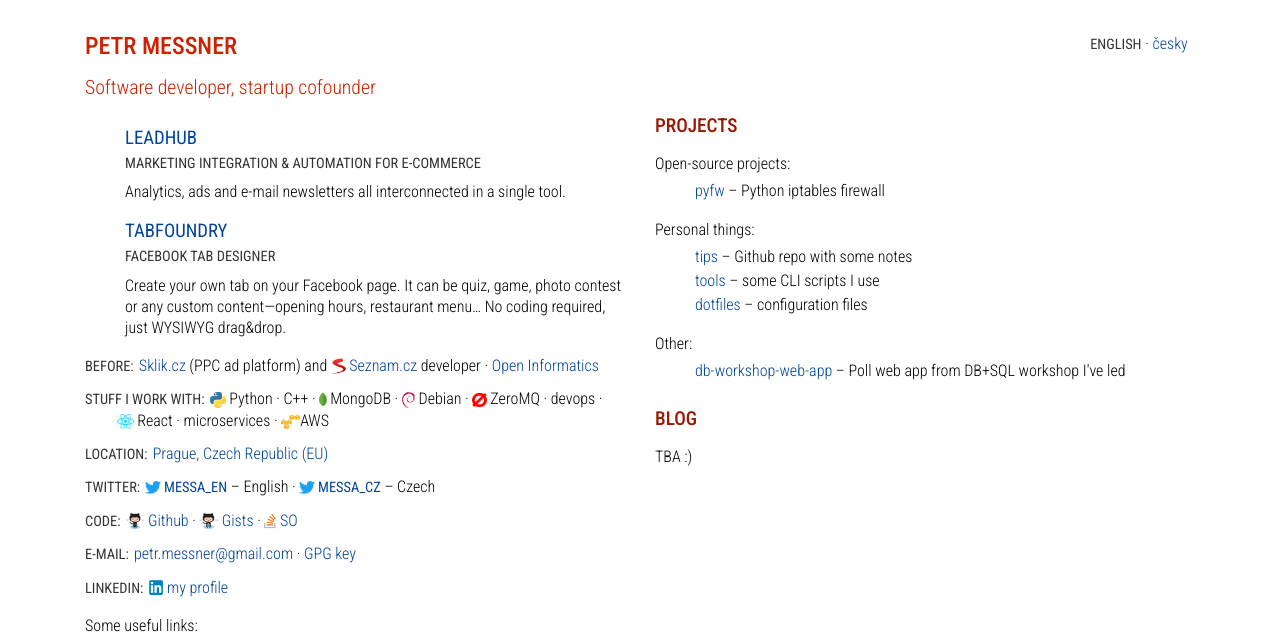
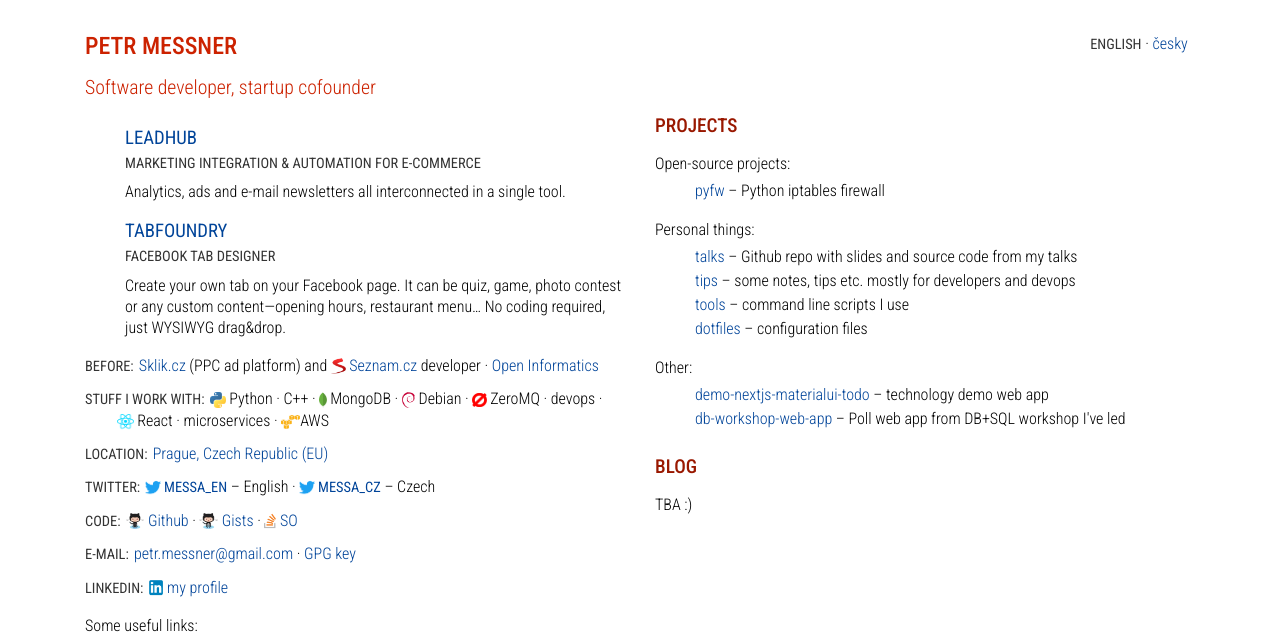
Before and after one commit to messa/www.messa.cz, a Flask app: page /en/ in a window 1280 px wide. Shown: the top 644 px of the page. Run offline with Flask 2, Linux system fonts and the light colour scheme; some libraries are stand-ins or nearby versions.

Commit message:
add github links

```diff
--- a/templates/index.html
+++ b/templates/index.html
@@ -292,29 +292,38 @@
                 </ul>
 
 
-                {% if en %}
-                  <p>Personal things:</p>
-                {% elif cs %}
-                  <p>
+                <p>
+                  {% if en %}
+                    Personal things:
+                  {% elif cs %}
                     Osobní věci:
-                  </p>
-                {% endif %}
+                  {% endif %}
+                </p>
 
                 <ul>
+                  <li>
+                    <a href="https://github.com/messa/talks">talks</a>
+                    &ndash;
+                    {% if en %}
+                      Github repo with slides and source code from my talks
+                    {% elif cs %}
+                      Github repozitář se slajdy a zdrojovými kódy z&nbsp;mých přednášek
+                    {% endif %}
+                  </li>
                   <li>
                     <a href="https://github.com/messa/tips">tips</a>
                     &ndash;
                     {% if en %}
-                      Github repo with some notes
+                      some notes, tips etc. mostly for developers and devops
                     {% elif cs %}
-                      Github repozitář s různými poznámkami
+                      různé poznámky okolo programování a devops
                     {% endif %}
                   </li>
                   <li>
                     <a href="https://github.com/messa/tools">tools</a>
                     &ndash;
                     {% if en %}
-                      some CLI scripts I use
+                      command line scripts I use
                     {% elif cs %}
                       konzolové skripty
                     {% endif %}
@@ -334,12 +343,17 @@
                 {% if en %}
                   <p>Other:</p>
                 {% elif cs %}
-                  <p>
-                    Ostatní:
-                  </p>
+                  <p>Ostatní:</p>
                 {% endif %}
 
                 <ul>
+                  <li>
+                    <a href="https://github.com/messa/demo-nextjs-materialui-todo">demo-nextjs-materialui-todo</a>
+                    &ndash;
+                    {% if en   %} technology demo web app
+                    {% elif cs %} next.js demo web app
+                    {% endif %}
+                  </li>
                   <li>
                     <a href="https://github.com/messa/db-workshop-web-app">db-workshop-web-app</a>
                     &ndash;
```
Also changed, not shown: 1 other file.
